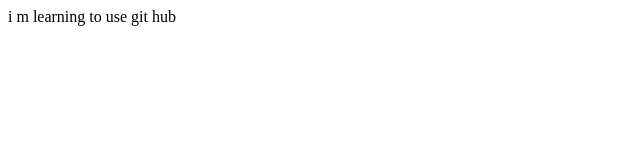
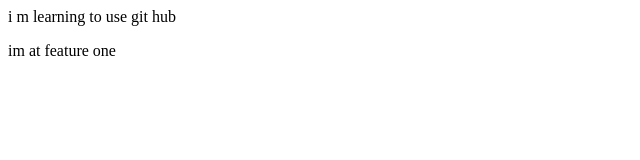
Before and after one commit to chopeless24-cmd/localrepo, a plain HTML site: page index.html in a window 1280 px wide. Shown: the full height of the page, 0-640 px from the left. Drawn offline with Linux system fonts and the light colour scheme.

Commit message:
add new feature

```diff
--- a/index.html
+++ b/index.html
@@ -1 +1,2 @@
 <p> i m learning to use git hub</p>
+<p> im at feature one</p>
```
